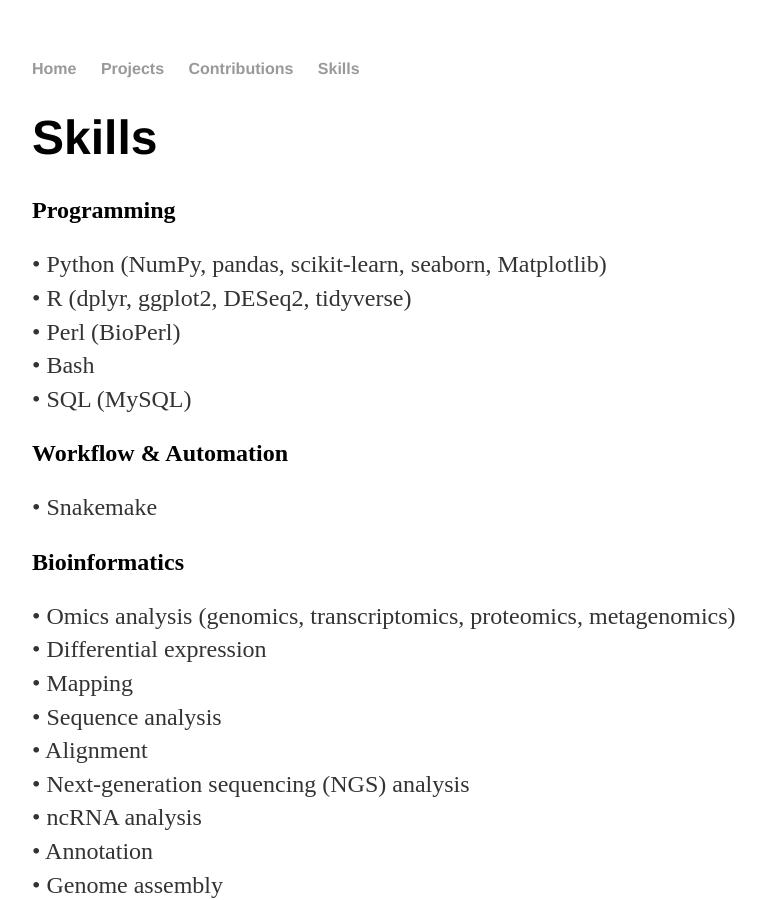
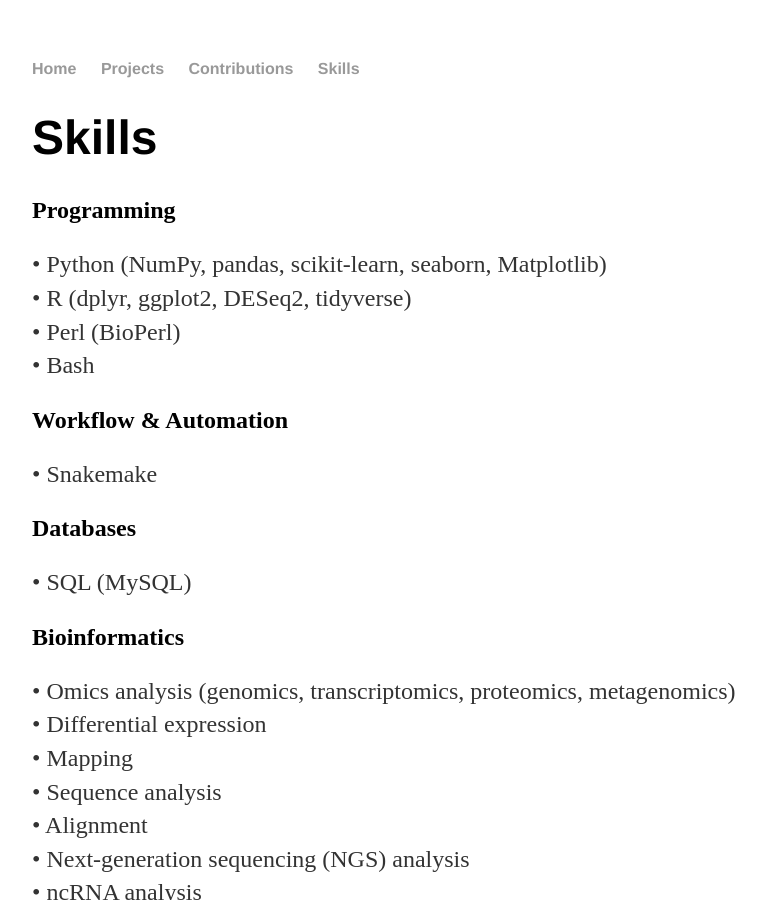
Before and after one commit to waltercostamb/waltercostamb.github.io, a Jekyll site: the page built from skills/index.html, in a window 1280 px wide and 900 px high. Shown: the whole window, without its empty margins (160-926 px from the left). Built offline with Jekyll 4.4.1, drawn with Linux system fonts in a browser that asks for light colours.

Commit message:
Update index.html

```diff
--- a/skills/index.html
+++ b/skills/index.html
@@ -11,12 +11,16 @@ title: Skills
 • R (dplyr, ggplot2, DESeq2, tidyverse)<br>
 • Perl (BioPerl)<br>
 • Bash<br>
-• SQL (MySQL)
 </p>
 
 <h2>Workflow & Automation</h2>
 <p>
 • Snakemake
+</p>
+
+<h2>Databases</h2>
+<p>
+• SQL (MySQL)
 </p>
 
 <h2>Bioinformatics</h2>
```
